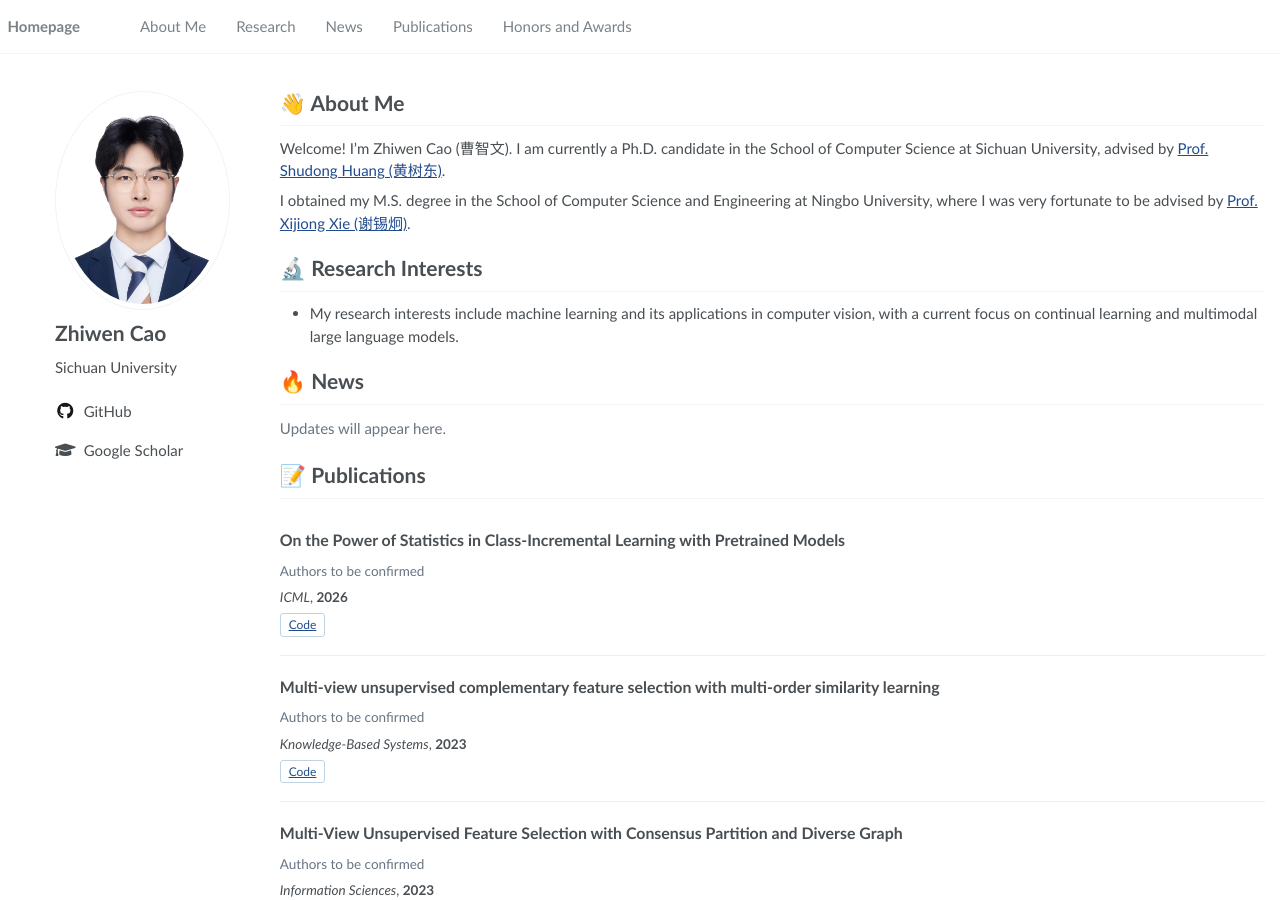
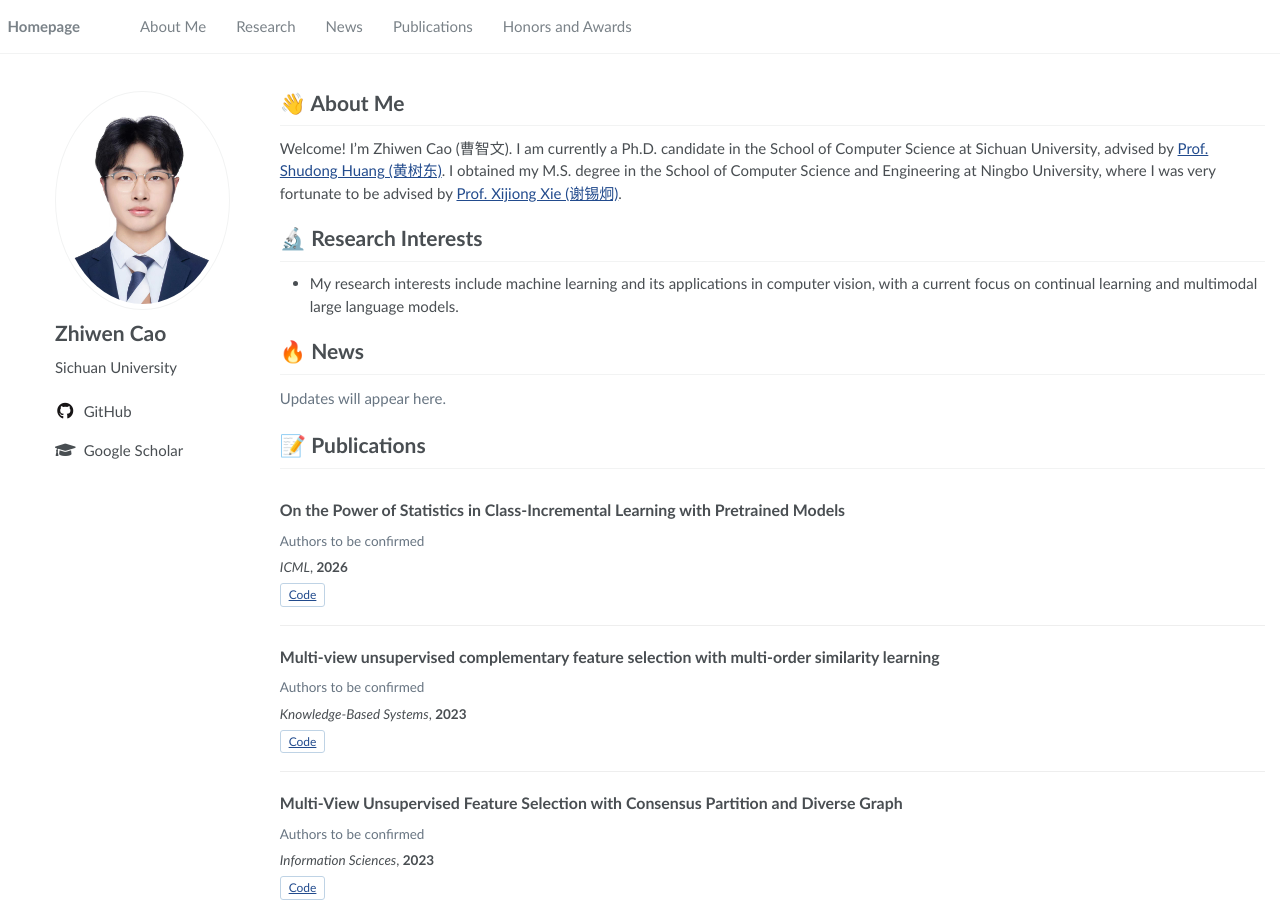
Before and after one commit to HdTgon/HdTgon.github.io, a Jekyll site: the page built from _pages/about.html, in a window 1280 px wide and 900 px high. Built offline with Jekyll 4.4.1, drawn with Linux system fonts in a browser that asks for light colours.

```diff
--- a/_data/profile.json
+++ b/_data/profile.json
@@ -12,8 +12,7 @@
     "Google Scholar": "https://scholar.google.hk/citations?user=odfczIMAAAAJ&hl=zh-CN&oi=sra"
   },
   "about": [
-    "Welcome! I’m Zhiwen Cao (曹智文). I am currently a Ph.D. candidate in the School of Computer Science at Sichuan University, advised by [Prof. Shudong Huang (黄树东)](https://huangsd.github.io/).",
-    "I obtained my M.S. degree in the School of Computer Science and Engineering at Ningbo University, where I was very fortunate to be advised by [Prof. Xijiong Xie (谢锡炯)](https://machinelearningnbu.github.io/)."
+    "Welcome! I’m Zhiwen Cao (曹智文). I am currently a Ph.D. candidate in the School of Computer Science at Sichuan University, advised by [Prof. Shudong Huang (黄树东)](https://huangsd.github.io/). I obtained my M.S. degree in the School of Computer Science and Engineering at Ningbo University, where I was very fortunate to be advised by [Prof. Xijiong Xie (谢锡炯)](https://machinelearningnbu.github.io/)."
   ],
   "interests": [
     "My research interests include machine learning and its applications in computer vision, with a current focus on continual learning and multimodal large language models."
```
